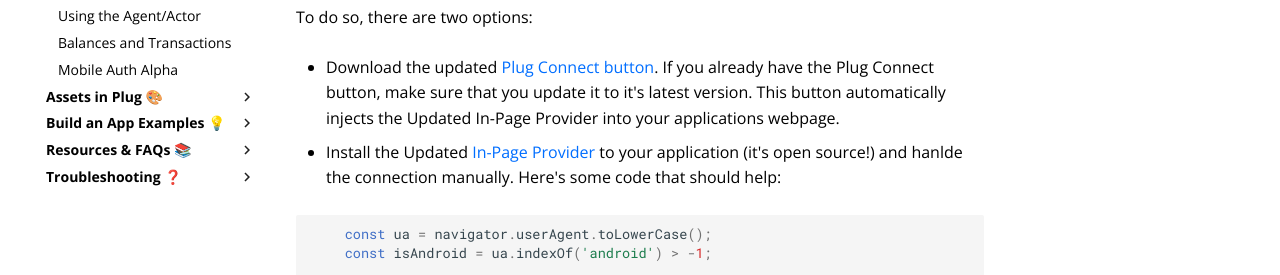
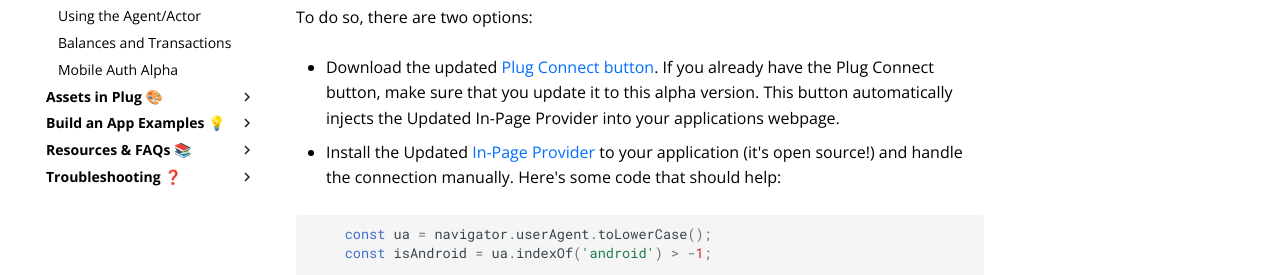
Before and after one commit to Psychedelic/plug-docs, an MkDocs documentation site: the page built from docs/getting-started/alpha-wallet-connect.md, in a window 1280 px wide and 900 px high, scrolled down 1155 px. Shown: the part 204-479 px from the top of the window. Built offline with MkDocs 1.6.1 and Material for MkDocs 9.7.7, drawn with Linux system fonts in a browser that asks for light colours; comment, search, counter and statistics services are not loaded.

Commit message:
fixed typo

````diff
--- a/docs/getting-started/alpha-wallet-connect.md
+++ b/docs/getting-started/alpha-wallet-connect.md
@@ -32,9 +32,9 @@
 
 To do so, there are two options:
 
-- Download the updated [Plug Connect button](https://github.com/Psychedelic/plug-connect#readme). If you already have the Plug Connect button, make sure that you update it to it's latest version. This button automatically injects the Updated In-Page Provider into your applications webpage.
+- Download the updated [Plug Connect button](https://github.com/Psychedelic/plug-connect#readme). If you already have the Plug Connect button, make sure that you update it to this alpha version. This button automatically injects the Updated In-Page Provider into your applications webpage.
 
-- Install the Updated [In-Page Provider](https://github.com/Psychedelic/plug-inpage-provider/tree/feat/wallet-connect-rpc#readme) to your application (it's open source!) and hanlde the connection manually. Here's some code that should help:
+- Install the Updated [In-Page Provider](https://github.com/Psychedelic/plug-inpage-provider/tree/feat/wallet-connect-rpc#readme) to your application (it's open source!) and handle the connection manually. Here's some code that should help:
 
 ```js
 
````
